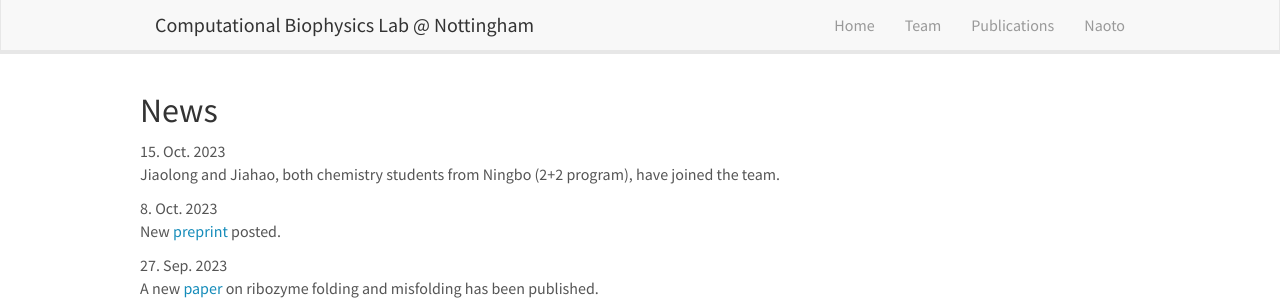
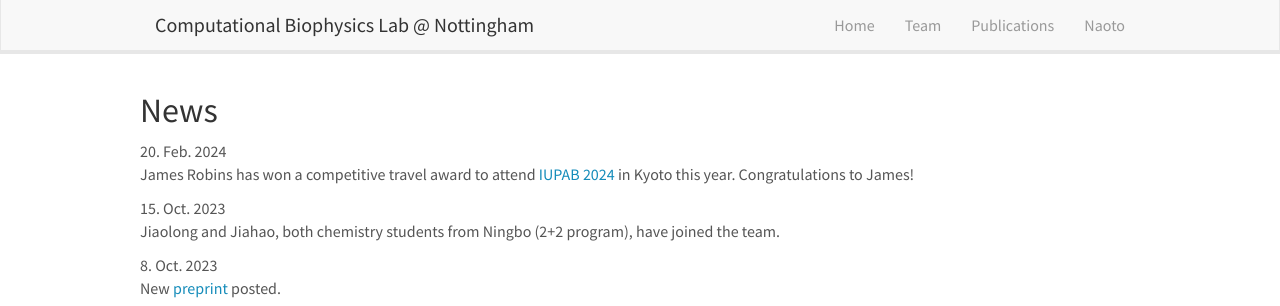
Before and after one commit to Hori-Lab/hori-lab.github.io, a Jekyll site: the page built from _pages/allnews.md, in a window 1280 px wide and 1186 px high, cut to the strip 0-306 px from the top of the window. Built offline with Jekyll 4.4.1, drawn with Linux system fonts in a browser that asks for light colours; nearby versions of some CDN libraries.

Commit message:
Add a news

```diff
--- a/_data/news.yml
+++ b/_data/news.yml
@@ -1,3 +1,6 @@
+- date: 20. Feb. 2024
+  headline: James Robins has won a competitive travel award to attend <a href=https://www.c-linkage.co.jp/iupab2024-bsj-kyoto>IUPAB 2024</a> in Kyoto this year. Congratulations to James!
+
 - date: 15. Oct. 2023
   headline: Jiaolong and Jiahao, both chemistry students from Ningbo (2+2 program), have joined the team.
 
```
